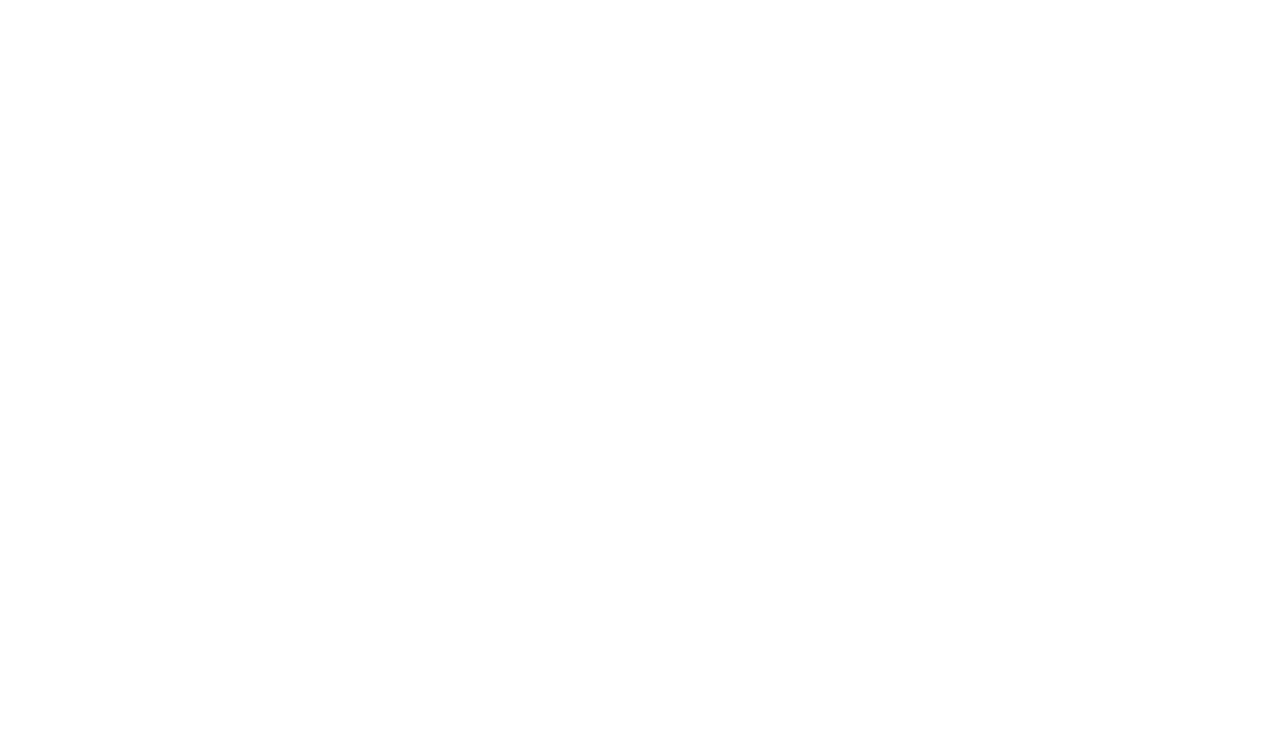
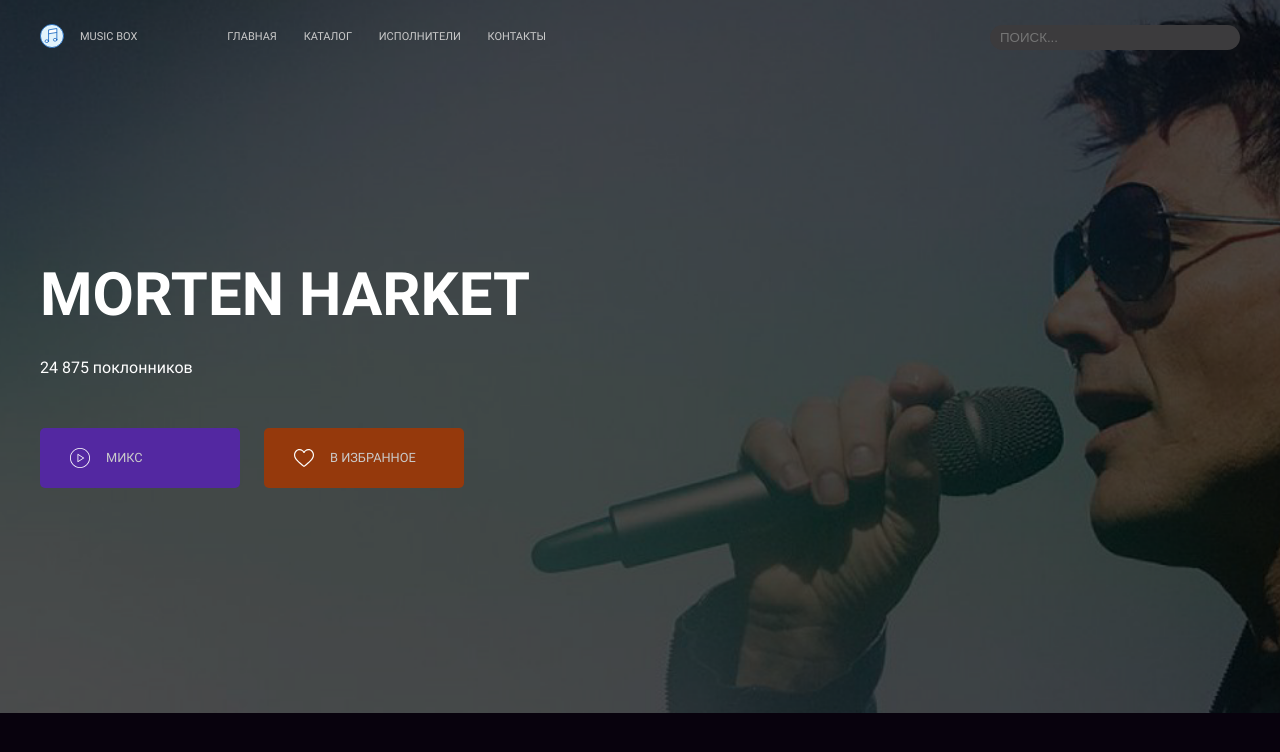
Before and after one commit to Alsecode/layout-music-box, a website: page src/artist.html in a window 1280 px wide. Drawn offline with Linux system fonts and the light colour scheme.

Commit message:
finished page-description-artist

```diff
--- a/src/artist.html
+++ b/src/artist.html
@@ -6,10 +6,45 @@
   <meta http-equiv="X-UA-Compatible" content="IE=edge">
   <meta name="viewport" content="width=device-width, initial-scale=1.0">
   <title>Страница артиста Alsecode</title>
+
+  <link rel="stylesheet" href="css/reset.css">
+  <link rel="stylesheet" href="css/style.css">
 </head>
 
 <body>
-
+  <header>
+    <div class="container white main-container flex flex-center flex-wrap">
+      <div class="flex flex-wrap navigation">
+        <a href="#" class="logo">Music Box</a>
+        <nav>
+          <a href="#" class="link">Главная</a>
+          <a href="#" class="link">Каталог</a>
+          <a href="#page-description" class="link">Исполнители</a>
+          <a href="#contacts" class="link">Контакты</a>
+        </nav>
+      </div>
+      <input class="search-button" placeholder="ПОИСК...">
+    </div>
+  </header>
+  <main>
+    <div id="page-description" class="main flex flex-column flex-wrap white">
+      <div class="container flex flex-column main-artist">
+        <h1>Morten Harket</h1>
+        <p class="main-artist-subscribers">24 875 поклонников</p>
+        <div class="flex flex-wrap main-artist-buttons">
+          <div class="btn flex align-center main-artist-buttons-mix">
+            <img class="icon" src="images/play-button.svg" alt="Play">
+            <a href="#">Микс</a>
+          </div>
+          <div class="btn flex align-center main-artist-buttons-favorites">
+            <img class="icon" src="images/heart.svg" alt="Favorites">
+            <a href="#">В избранное</a>
+          </div>
+        </div>
+      </div>
+    </div>
+  </main>
+  <footer></footer>
 </body>
 
 </html>
--- a/src/scss/app.scss
+++ b/src/scss/app.scss
@@ -6,3 +6,4 @@
 @import "page-pricing";
 @import "page-news";
 @import "page-app";
+@import "page-description-artist";
--- /dev/null
+++ b/src/scss/page-description-artist.scss
@@ -0,0 +1,48 @@
+.main {
+  @include image("Morten Harket.png");
+
+  &-artist {
+    padding-top: 250px;
+    padding-bottom: 225px;
+
+    width: 1200px;
+
+    &-subscribers {
+      margin: 16px 0 48px;
+      font-size: 16px;
+    }
+
+    &-buttons {
+      gap: 24px;
+
+      &-mix {
+        padding: 20px 30px;
+        width: 140px;
+        font-size: 12.8px;
+        background-color: $purple;
+      }
+
+      &-favorites {
+        padding: 20px 30px;
+        width: 140px;
+        font-size: 12.8px;
+        background-color: $light-brown;
+      }
+
+      .icon {
+        width: 20px;
+        height: 20px;
+        padding-right: 16px;
+        filter: invert(100%);
+      }
+    }
+  }
+}
+
+@media (max-width: 1240px) {
+  .main {
+    &-artist {
+      max-width: calc(100% - 40px);
+    }
+  }
+}
--- a/src/scss/page-description.scss
+++ b/src/scss/page-description.scss
@@ -2,7 +2,6 @@
   padding-top: 200px;
   padding-bottom: 200px;
 
-  color: $white;
   text-align: center;
 
   @include image("banner.png");
```
Also changed, not shown: src/index.html (+2 -2 lines), src/css/style.css, 1 other file.
